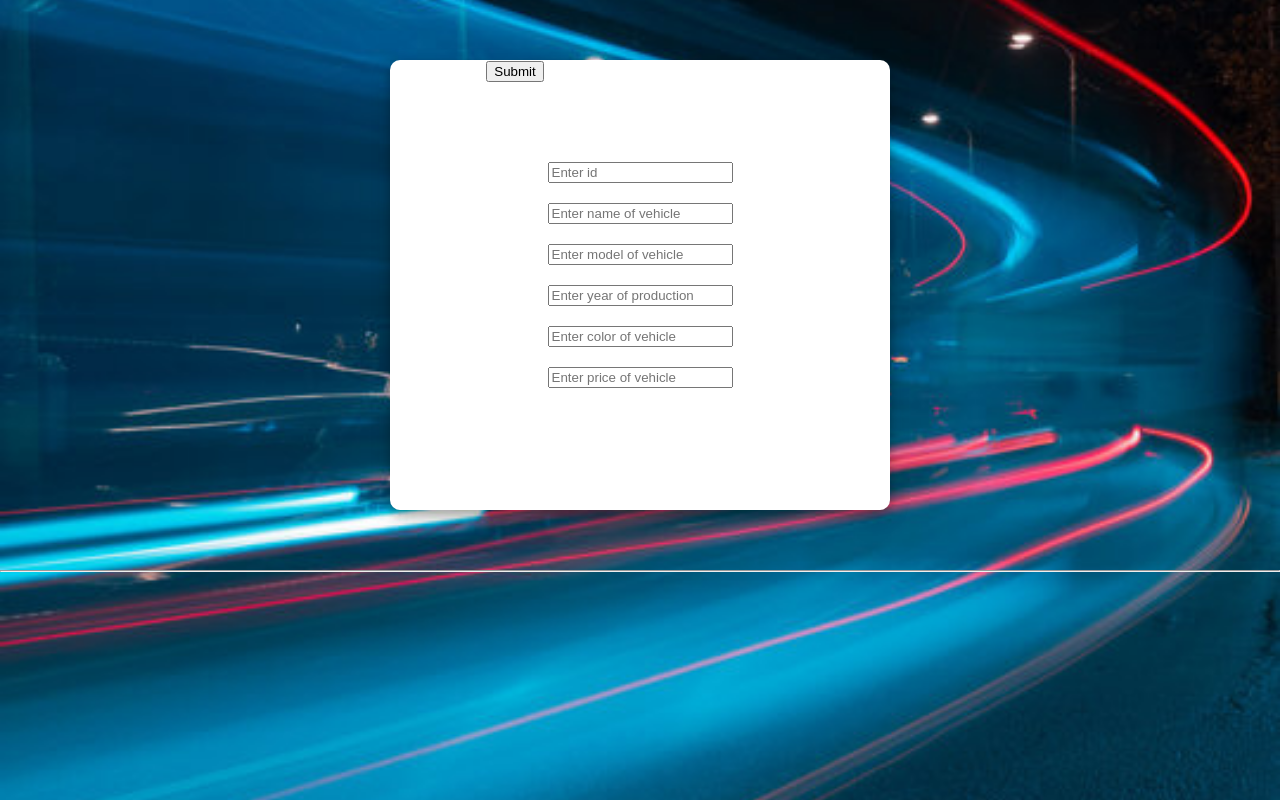
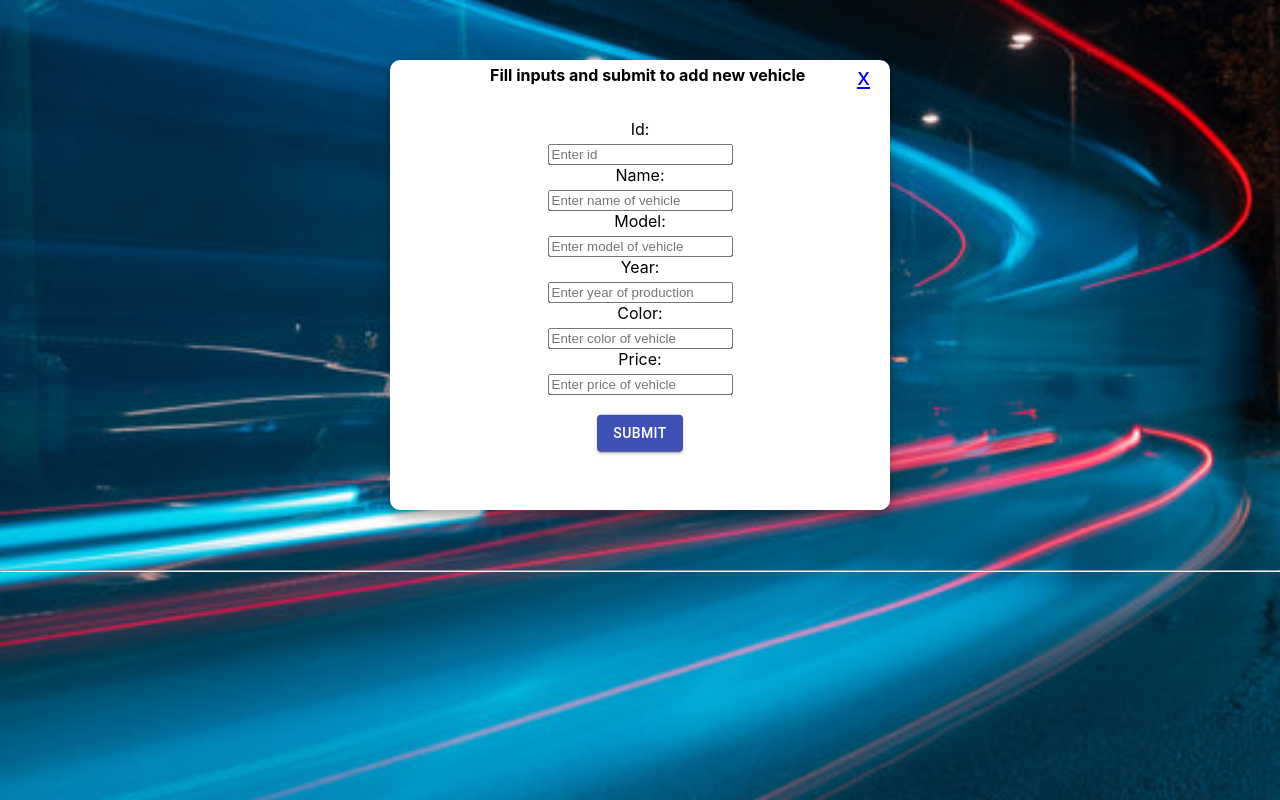
Before and after one commit to kamilbochno/AutoMotiveInspectionTool, a React (Create React App) app: page /Vehicles in a window 1280 px wide. Built offline with nearby package versions, Linux system fonts and the light colour scheme.

Commit message:
Stylize vehicleform, code refactoring

```diff
--- a/src/Components/Vehicles/Vehicles.js
+++ b/src/Components/Vehicles/Vehicles.js
@@ -28,7 +28,7 @@ class VehicleList extends Component {
 
     onAddOrEdit = (data) => {
         let list = this.returnList()
-        if (this.state.currentIndex == -1)
+        if (this.state.currentIndex === -1)
             list.push(data)
         else
             list[this.state.currentIndex] = data
--- a/src/Components/Vehiclesform/VehicleForm.css
+++ b/src/Components/Vehiclesform/VehicleForm.css
@@ -31,6 +31,8 @@
 }
 
 .submit-btn {
+
+
     margin-top: 20px !important;
 }
 
--- a/src/Components/Vehiclesform/VehicleForm.js
+++ b/src/Components/Vehiclesform/VehicleForm.js
@@ -1,5 +1,5 @@
 import React, { Component } from 'react';
-
+import { Form } from 'react-bootstrap';
 import Button from '@material-ui/core/Button';
 
 import styles from './VehicleForm.css';
@@ -11,7 +11,7 @@ class VehicleForm extends Component {
     }
 
     returnStateObject() {
-        if (this.props.currentIndex == -1)
+        if (this.props.currentIndex === -1)
             return {
                 id: '',
                 name: '',
@@ -25,7 +25,7 @@ class VehicleForm extends Component {
     }
 
     componentDidUpdate(prevProps) {
-        if (prevProps.currentIndex != this.props.currentIndex || prevProps.list != this.props.list) {
+        if (prevProps.currentIndex !== this.props.currentIndex || prevProps.list !== this.props.list) {
             this.setState({ ...this.returnStateObject() })
             console.log(prevProps, this.props)
         }
@@ -45,20 +45,86 @@ class VehicleForm extends Component {
     render() {
         return (
             <div className="main-form">
-            <form onSubmit={this.handleSubmit} autoComplete="off">
+            <Form onSubmit={this.handleSubmit} autoComplete="off">
+            <span className="close-btn"><a href="/">x</a></span>
+            <h4 className="title">Fill inputs and submit to add new vehicle</h4>
                 <div className="inputs">
-                <input name="id" placeholder="Enter id" onChange={this.handleInputChange} value={this.state.id} /><br />
-                <input name="name" placeholder="Enter name of vehicle" onChange={this.handleInputChange} value={this.state.name} /><br />
-                <input name="model" placeholder="Enter model of vehicle" onChange={this.handleInputChange} value={this.state.model} /><br />
-                <input name="year" placeholder="Enter year of production" onChange={this.handleInputChange} value={this.state.year} /><br />
-                <input name="color" placeholder="Enter color of vehicle" onChange={this.handleInputChange} value={this.state.color} /><br />
-                <input name="price" placeholder="Enter price of vehicle" onChange={this.handleInputChange} value={this.state.price} /><br />
+                <Form.Group controlId="id">
+                    <Form.Label>Id: </Form.Label>
+                    <Form.Control
+                        className="input-control"
+                        type="number"
+                        name="id"
+                        value={this.state.id}
+                        placeholder="Enter id"
+                        onChange={this.handleInputChange}
+                    />
+                </Form.Group>
+                <Form.Group controlId="name">
+                    <Form.Label>Name: </Form.Label>
+                    <Form.Control
+                        className="input-control"
+                        type="text"
+                        name="name"
+                        value={this.state.name}
+                        placeholder="Enter name of vehicle"
+                        onChange={this.handleInputChange}
+                    />
+                </Form.Group>
+                <Form.Group controlId="model">
+                    <Form.Label>Model: </Form.Label>
+                    <Form.Control
+                        className="input-control"
+                        type="text"
+                        name="model"
+                        value={this.state.model}
+                        placeholder="Enter model of vehicle"
+                        onChange={this.handleInputChange}
+                    />
+                </Form.Group>
+                <Form.Group controlId="year">
+                    <Form.Label>Year: </Form.Label>
+                    <Form.Control
+                        className="input-control"
+                        type="number"
+                        name="year"
+                        value={this.state.year}
+                        placeholder="Enter year of production"
+                        onChange={this.handleInputChange}
+                    />
+                </Form.Group>
+                <Form.Group controlId="color">
+                    <Form.Label>Color: </Form.Label>
+                    <Form.Control
+                        className="input-control"
+                        type="text"
+                        name="color"
+                        value={this.state.color}
+                        placeholder="Enter color of vehicle"
+                        onChange={this.handleInputChange}
+                    />
+                </Form.Group>
+                <Form.Group controlId="price">
+                    <Form.Label>Price: </Form.Label>
+                    <Form.Control
+                        className="input-control"
+                        type="number"
+                        name="price"
+                        value={this.state.price}
+                        placeholder="Enter price of vehicle"
+                        onChange={this.handleInputChange}
+                    />
+                </Form.Group>
+                <Button variant="contained" color="primary" className="submit-btn" type="submit">
+                    Submit
+                </Button>
+                </div>
 
+
+
+                </Form>
                 </div>
-                <button type="submit">Submit</button>
-            </form>
-            </div>
-        )
+        );
     }
 }
 
```
